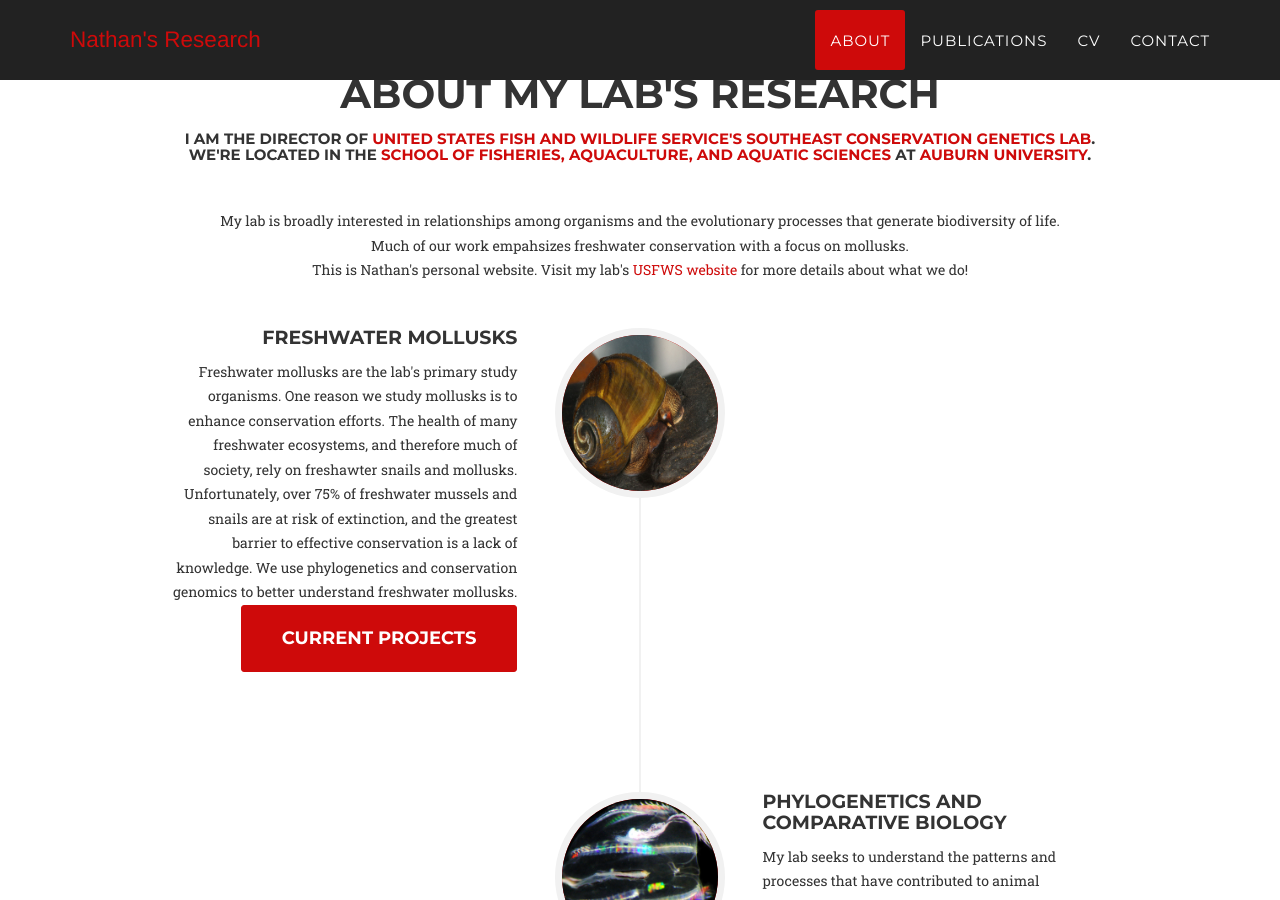
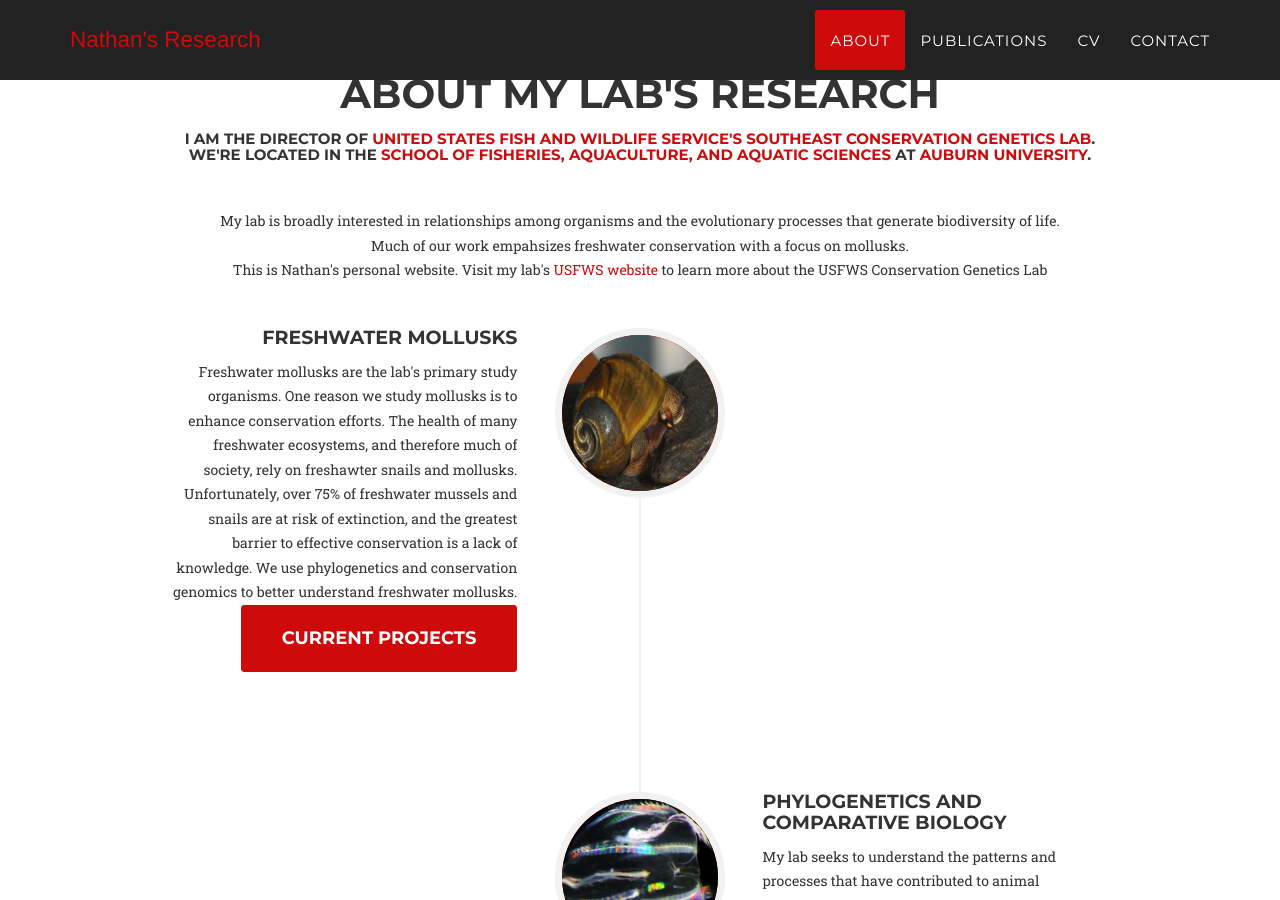
Before and after one commit to NathanWhelan/nathanwhelan.github.io, a Jekyll site: the page built from index.html, in a window 1280 px wide and 900 px high, scrolled down 836 px. Built offline with Jekyll 4.4.1, drawn with Linux system fonts in a browser that asks for light colours; some web fonts are replaced.

Commit message:
Update about.html

```diff
--- a/_includes/about.html
+++ b/_includes/about.html
@@ -6,7 +6,7 @@
                     <h2 class="section-heading">About My Lab's Research</h2>
                     <h5>I am the Director of <a href="https://www.fws.gov/southeast/warm-springs-fish-technology-center/conservation-genetics-lab/">United States Fish and Wildlife Service's Southeast Conservation Genetics Lab</a>.</br>We're located in the <a href="http://sfaas.auburn.edu">School of Fisheries, Aquaculture, and Aquatic Sciences</a> at <a href="http://auburn.edu">Auburn University</a>.</h5>
 		    <p></br></p>
-	            <p>My lab is broadly interested in relationships among organisms and the evolutionary processes that generate biodiversity of life.</br>Much of our work empahsizes freshwater conservation with a focus on mollusks.</br></b>This is Nathan's personal website. Visit my lab's <a href="https://www.fws.gov/southeast/warm-springs-fish-technology-center/conservation-genetics-lab/">USFWS website</a> for more details about what we do!</p>
+	            <p>My lab is broadly interested in relationships among organisms and the evolutionary processes that generate biodiversity of life.</br>Much of our work empahsizes freshwater conservation with a focus on mollusks.</br></b>This is Nathan's personal website. Visit my lab's <a href="https://www.fws.gov/southeast/warm-springs-fish-technology-center/conservation-genetics-lab/">USFWS website</a> to learn more about the USFWS Conservation Genetics Lab</p>
 		    <p></br></p>
                 </div>
             </div>
```
